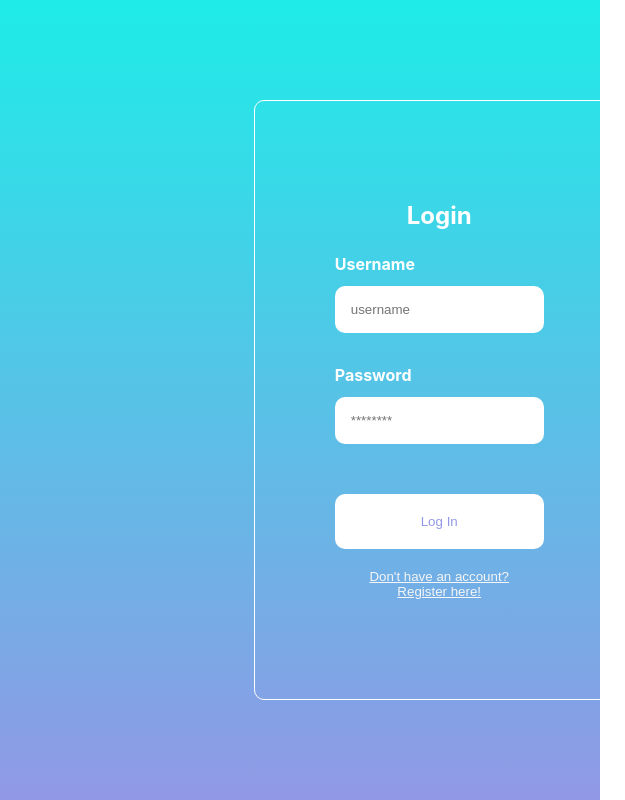
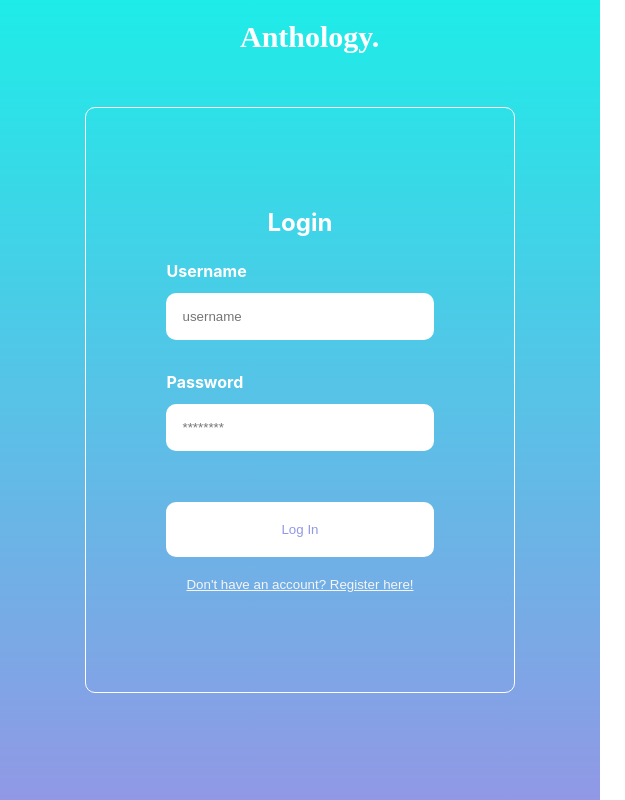
Before and after one commit to tmff/Anthology, a React (Create React App) app in the folder poemfrontend/: page / in a window 600 px wide. Shown: the whole page, 625 px wide, since content can reach past the window. Built offline with nearby package versions, Linux system fonts and the light colour scheme.

Commit message:
fix: fixed title on resized windows

```diff
--- a/poemfrontend/src/App.css
+++ b/poemfrontend/src/App.css
@@ -28,8 +28,8 @@
   }
 }
 
-/* allows scaling for different devices */
-@media screen and (min-width: 600px) {
+/* Standard location for Anthology title*/
+@media screen and (min-width: 700px) {
   .app-Title {
     /* Placeholder font from Google Fonts, we can pick one later */
     @import url('https://fonts.googleapis.com/css2?family=Libre+Baskerville:wght@400;700&display=swap');
@@ -38,8 +38,25 @@
     font-weight: 700;
     text-transform: capitalize;
     font-size: 60px;
-    position: sticky; top:35%; left: 5%; /* position of app title should be centered this way*/
+    position: fixed; top:35%; left: 5%; /* Allows title to scroll down the page with user */
   }
+}
+
+/* Centers title in top-middle of Login/Register form when screen is below certain size*/
+@media screen and (max-width:699px) {
+  .app-Title {
+    /* Placeholder font from Google Fonts, we can pick one later */
+    @import url('https://fonts.googleapis.com/css2?family=Libre+Baskerville:wght@400;700&display=swap');
+    animation: fadeEffect 2s;
+    font-family: 'Libre-Baskerville', serif;
+    font-weight: 700;
+    text-transform: capitalize;
+    font-size: 30px;
+    position: absolute; top:20px ; left: 40%;
+  }
+}
+
+@media screen and (min-width: 600px) {
   .auth-form-container {
     padding: 5rem;
     border: 1px solid white;
```
